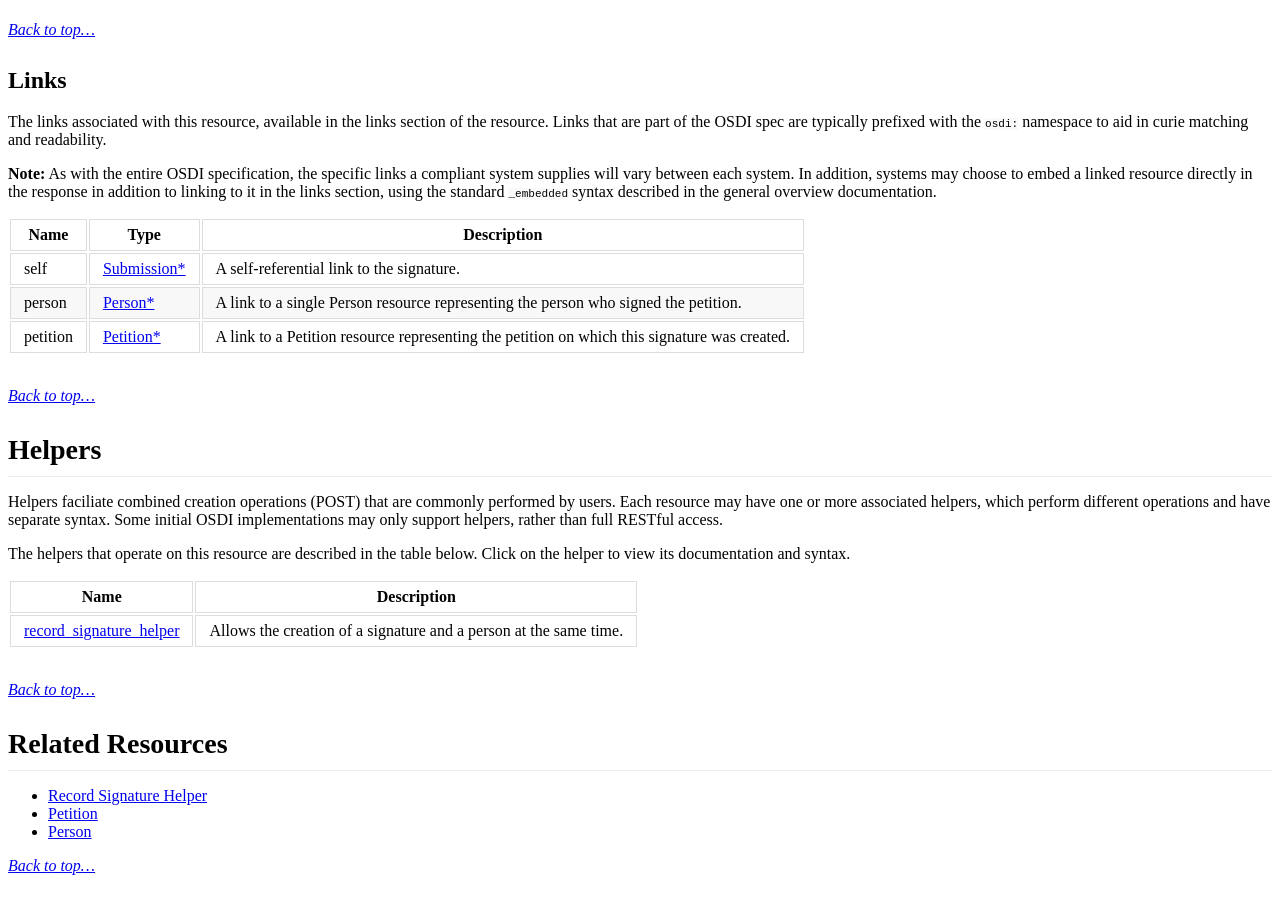
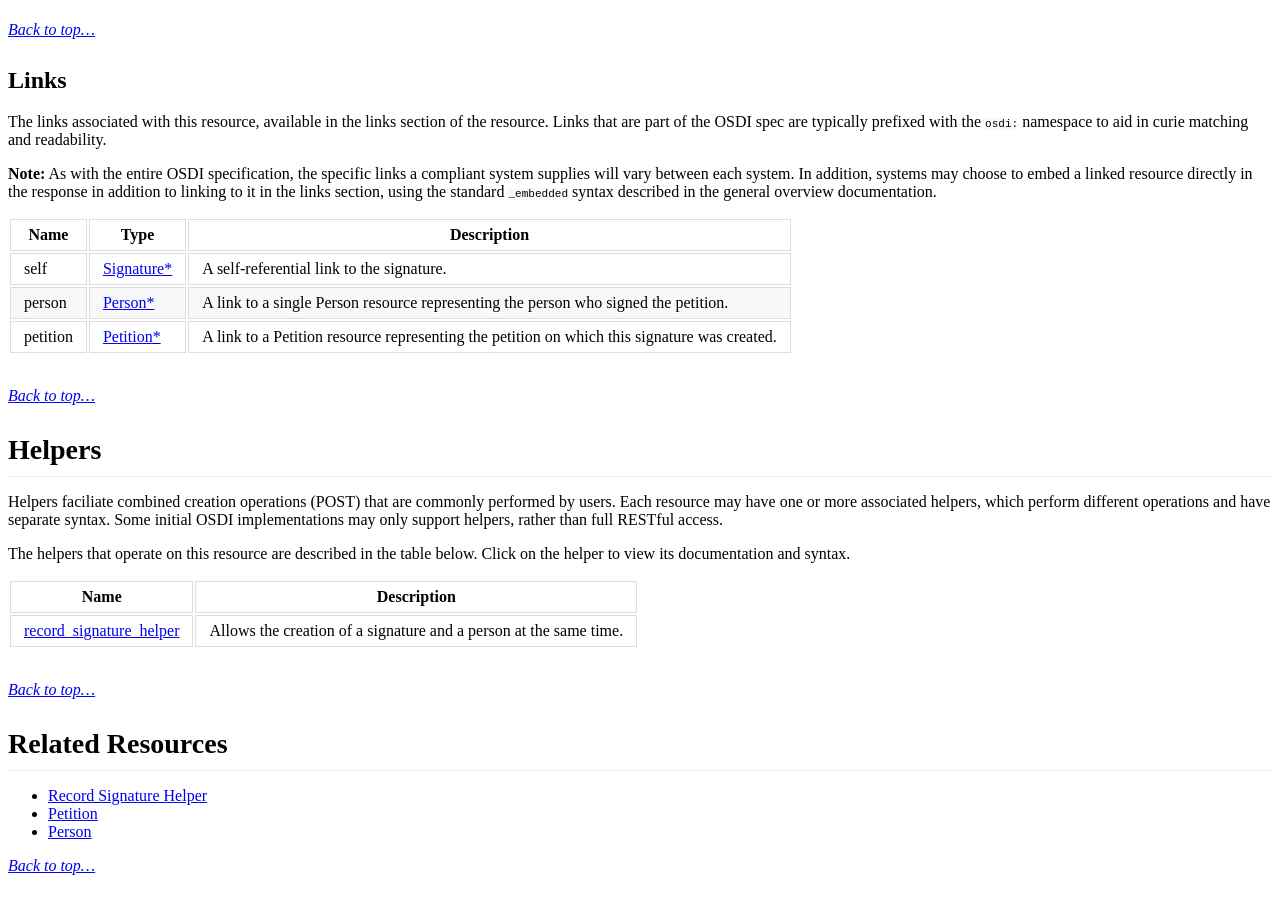
Before and after one commit to opensupporter/osdi-docs, a Jekyll site: the page built from signatures.md, in a window 1280 px wide and 900 px high, scrolled down 1866 px. Built offline with Jekyll 4.4.1, drawn with Linux system fonts in a browser that asks for light colours; a style sheet for code colours, icons or effects is not loaded.

Commit message:
fixing typo

```diff
--- a/signatures.md
+++ b/signatures.md
@@ -62,7 +62,7 @@ _[Back to top...](#)_
 
 | Name          | Type      | Description
 |-----------    |-----------|-----------|--------------
-|self			|[Submission*](submissions.html)	|A self-referential link to the signature.
+|self			|[Signature*](signatures.html)	|A self-referential link to the signature.
 |person			|[Person*](people.html)		|A link to a single Person resource representing the person who signed the petition.
 |petition		|[Petition*](petitions.html)  		|A link to a Petition resource representing the petition on which this signature was created.
 
```
